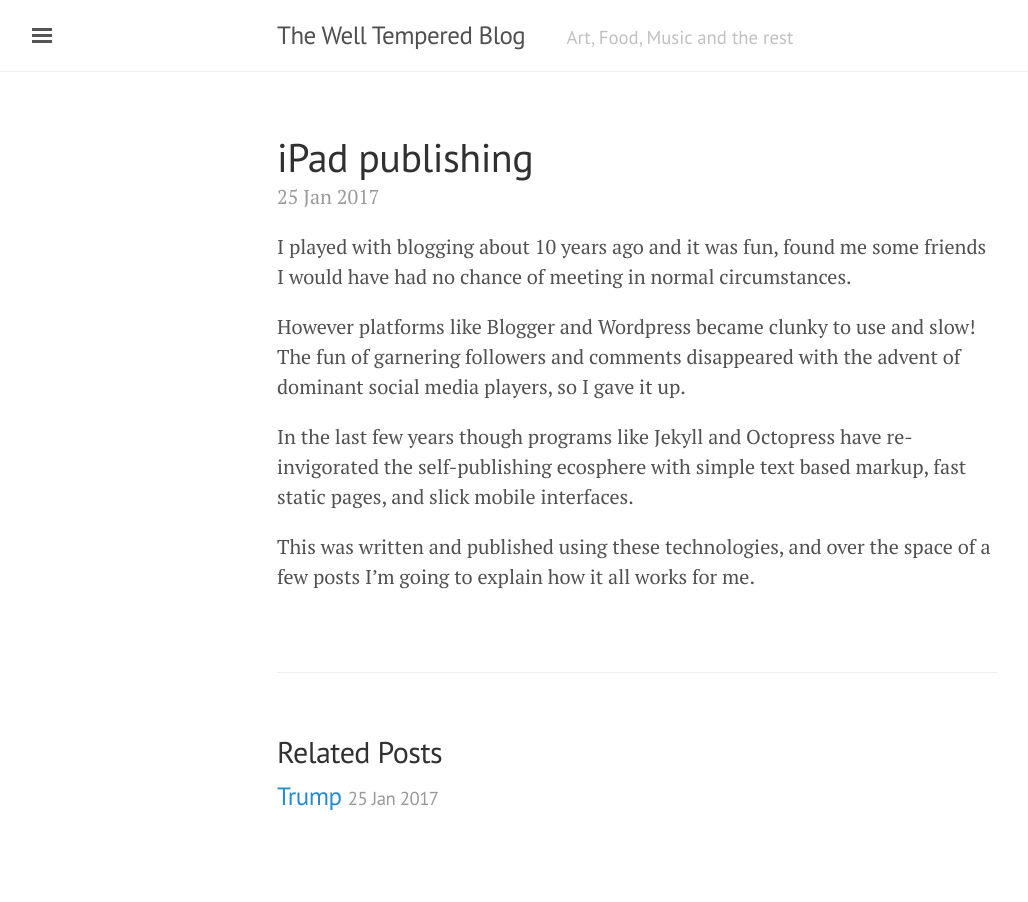
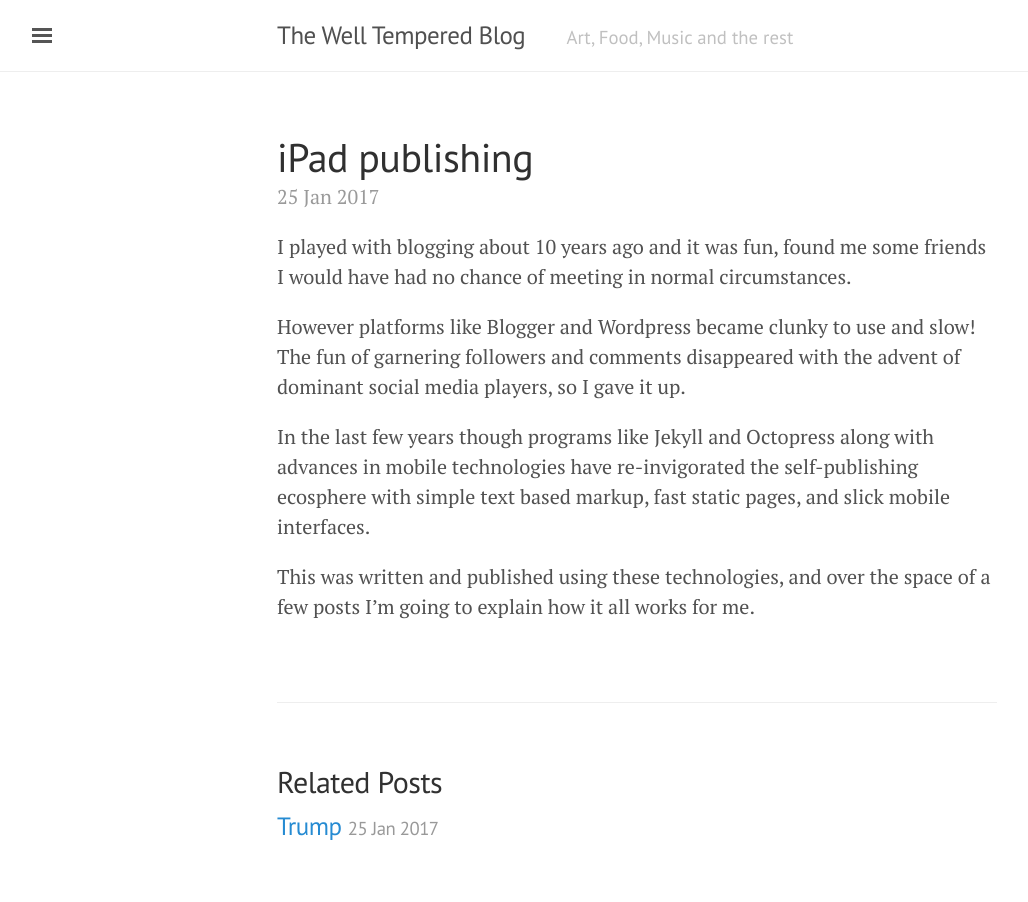
Before and after one commit to Richardtugwell/richardtugwell.github.io, a Jekyll site: the page built from _posts/2017-01-25-iPad-publishing.md, in a window 1280 px wide. Shown: the whole page, without its empty margins (3-1031 px from the left). Built offline with Jekyll 4.4.1, drawn with Linux system fonts in a browser that asks for light colours.

```diff
--- a/_posts/2017-01-25-iPad-publishing.md
+++ b/_posts/2017-01-25-iPad-publishing.md
@@ -7,6 +7,6 @@ I played with blogging about 10 years ago and it was fun, found me some friends
 
 However platforms like Blogger and Wordpress became clunky to use and slow! The fun of garnering followers and comments disappeared with the advent of dominant social media players, so I gave it up.
 
-In the last few years though programs like Jekyll and Octopress have re-invigorated the self-publishing ecosphere with simple text based markup, fast static pages, and slick mobile interfaces.
+In the last few years though programs like Jekyll and Octopress along with advances in mobile technologies have re-invigorated the self-publishing ecosphere with simple text based markup, fast static pages, and slick mobile interfaces.
 
 This was written and published using these technologies, and over the space of a few posts I'm going to explain how it all works for me.
```
